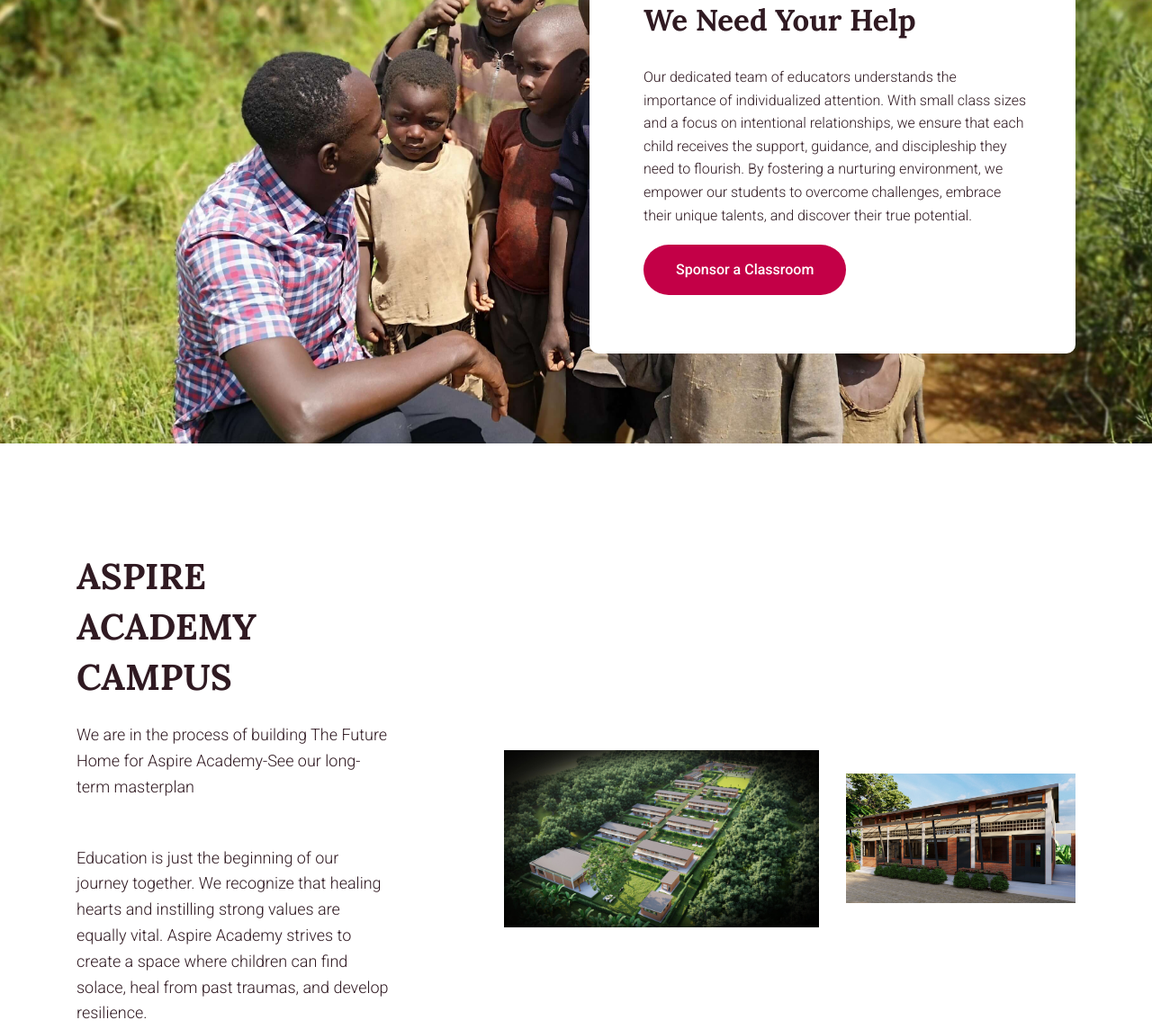
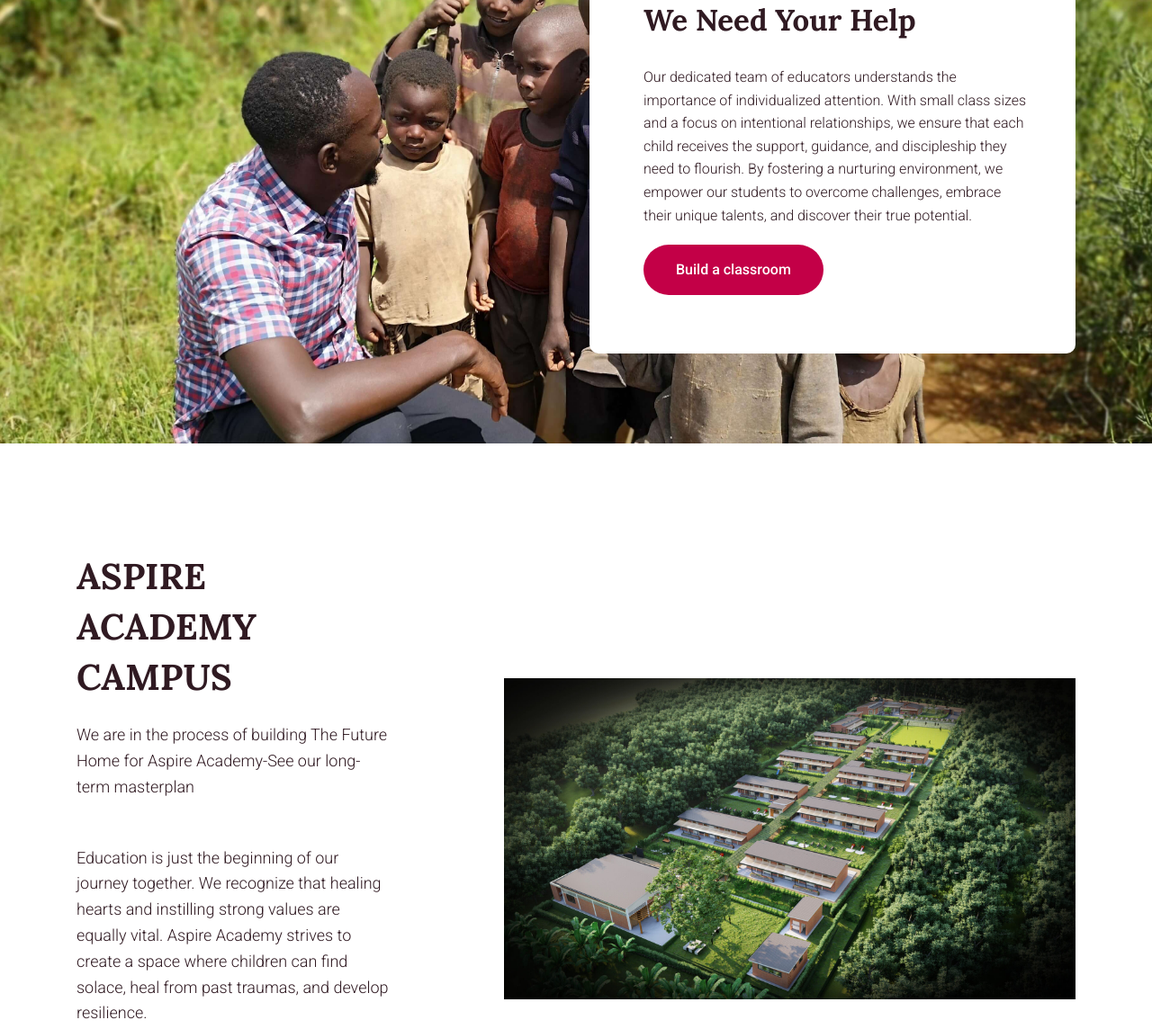
Before and after one commit to kaybrian/aspire, a plain HTML site: page public/index.html in a window 1280 px wide. Shown: the part 5398-6542 px from the top of the page at 90% size. Drawn offline with nearby package versions, Linux system fonts and the light colour scheme.

Commit message:
an improved version

```diff
--- a/public/index.html
+++ b/public/index.html
@@ -4,7 +4,7 @@
 <head>
   <meta charset="utf-8">
   <meta http-equiv="x-ua-compatible" content="ie=edge">
-  <title>Aspire Academy </title>
+  <title>Aspire Academy | Rwanda  </title>
   <meta name="description"
     content="Aspire Academy is located in the Eastern Province of Rwanda, Bugesera District, Musenyi Sector in Gitagata village. ">
   <meta name="viewport" content="width=device-width, initial-scale=1">
@@ -152,8 +152,7 @@
                     designed to accommodate 20-24 students per grade level. This ensures that each child receives the
                     individualized support they need to thrive academically, emotionally, and spiritually.
                   </P>
-                  <a href="donate.html" class="btn hero-btn" data-animation="fadeInUp" data-delay=".8s">Sponsor a
-                    block</a>
+                  <a href="donate.html" class="btn hero-btn" data-animation="fadeInUp" data-delay=".8s">Build a classroom</a>
                 </div>
               </div>
             </div>
@@ -527,7 +526,7 @@
 
                 </p>
 
-                <a href="donate.html" class="btn loan-btn">Sponsor a Classroom</a>
+                <a href="donate.html" class="btn loan-btn">Build a classroom</a>
               </div>
             </div>
           </div>
@@ -556,14 +555,9 @@
               <a href="donate.html" class="btn about-btn">Sponsor our Home</a>
             </div>
           </div>
-          <div class="offset-xl-1 col-xl-4 col-lg-4 col-md-7 col-sm-7">
+          <div class="offset-xl-1 col-xl-7 col-lg-7 col-md-7 col-sm-7">
             <div class="joning-img">
               <img src="assets/images/Aerial 2.jpg" alt="" class="w-100">
-            </div>
-          </div>
-          <div class="col-xl-3 col-lg-3 col-md-5 col-sm-5">
-            <div class="joning-img">
-              <img src="assets/images/Multipurpose Hall 3.jpg" alt="" class="w-100">
             </div>
           </div>
         </div>
```
Also changed, not shown: public/donate.html (+5 -4 lines).
